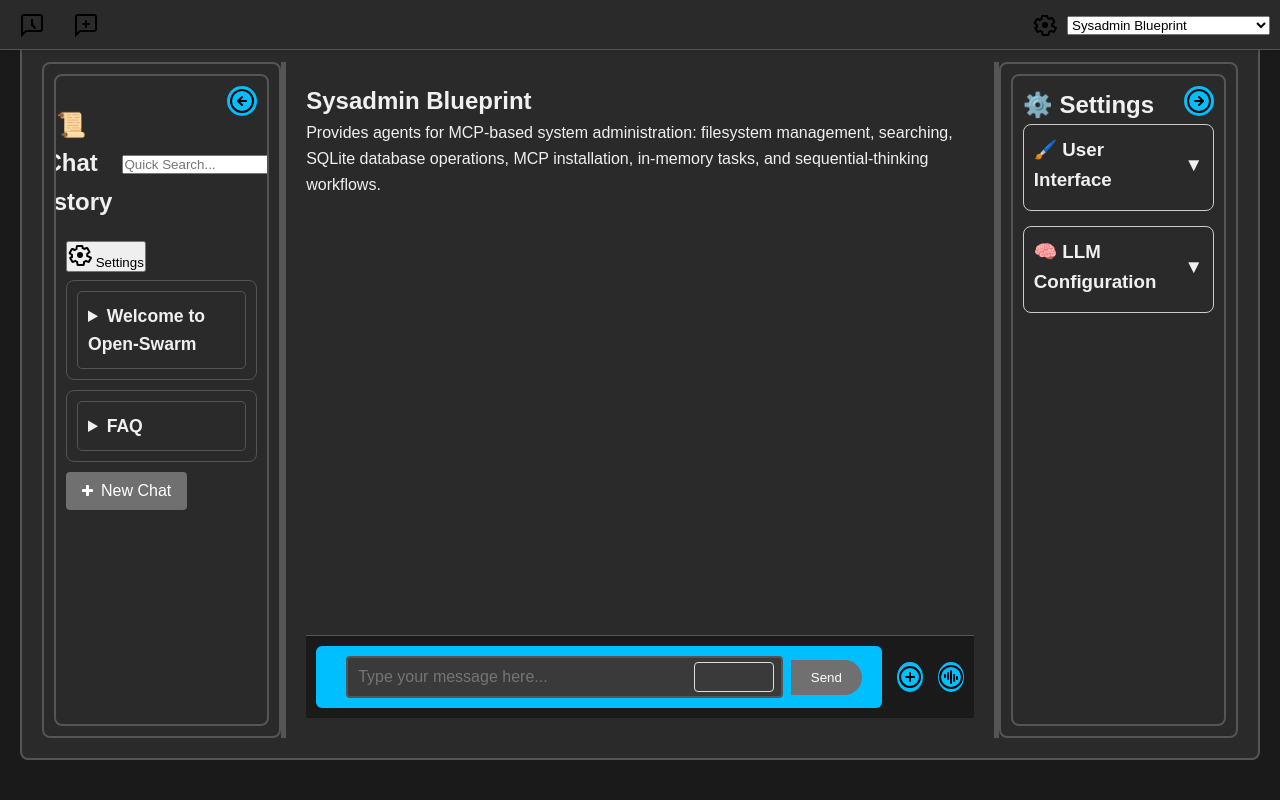
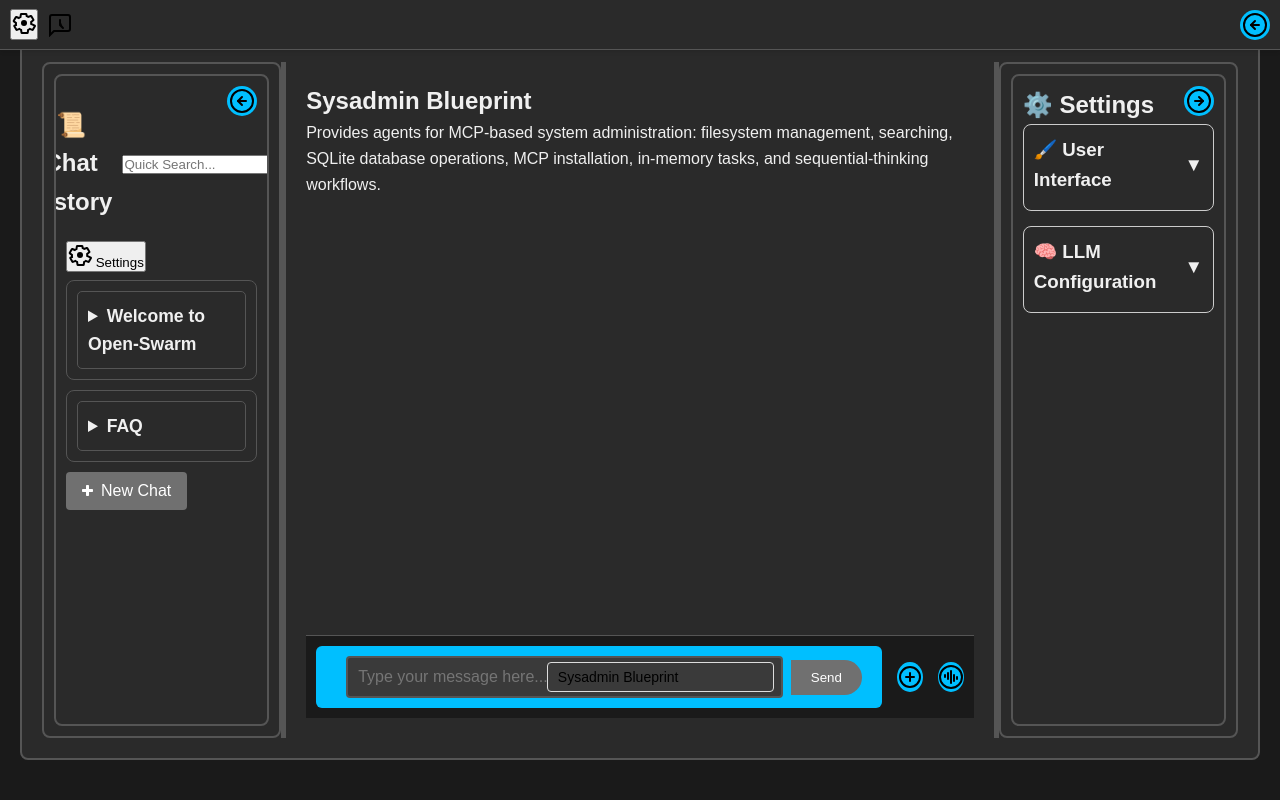
Before and after one commit to mkc909/open-swarm-mcp, a Django app: template src/swarm/templates/rest_mode/blueprint_page.html in a window 1280 px wide. Run offline with Django 4.2, Linux system fonts and the light colour scheme; the template is opened without the code that fills it, so the values that code supplies are empty; parts of the project's set-up code (start-up, migrations or seed data) failed here and were passed over; some libraries are stand-ins or nearby versions.

Commit message:
feat(top_bar): add settings and close sidebar buttons, remove new chat button

```diff
--- a/src/swarm/templates/rest_mode/components/top_bar.html
+++ b/src/swarm/templates/rest_mode/components/top_bar.html
@@ -1,5 +1,15 @@
 {% load static %}
 <div class="top-bar">
+
+    <button id="settingsToggleButton" aria-label="Toggle Settings">
+        <img src="{% static 'rest_mode/svg/settings.svg' %}" alt="Settings">
+        <span class="btn-label">Settings</span>
+    </button>
+
+    <!-- Close Sidebar Button -->
+    <button class="sidebar-hide-btn" id="leftSidebarHideBtn">
+        <img src="{% static 'rest_mode/svg/arrow_left.svg' %}" alt="Hide Chat Pane">
+    </button>
 
     <!-- Logo and Buttons (Left) -->
     <div class="top-bar-left">
@@ -7,27 +17,14 @@
             <img src="{% static 'rest_mode/svg/chat_history.svg' %}" alt="Chat History">
             <span class="btn-label">Chat History</span>
         </button>
-        <button id="newChatButton" class="top-bar-btn" aria-label="New Chat">
-            <img src="{% static 'rest_mode/svg/new_chat.svg' %}" alt="New Chat">
-            <span class="btn-label">New Chat</span>
-        </button>
     </div>
 
     <!-- Settings (Right) -->
     <div class="top-bar-right">
 
-        <button id="settingsToggleButton" class="top-bar-btn" aria-label="Toggle Settings">
-            <img src="{% static 'rest_mode/svg/settings.svg' %}" alt="Settings">
-            <span class="btn-label">Settings</span>
-        </button>
-
         <!-- Blueprint Name and Dropdown -->
         <div class="blueprint-container">
             <h2 id="blueprintTitle" class="blueprint-title"></h2>
-
-            <!-- Blueprint Dropdown -->
-            <label for="blueprintDropdown" class="blueprint-dropdown-label"></label>
-            <select id="blueprintDropdown" aria-label="Select Blueprint"></select>
 
             <!-- Hidden Blueprint Metadata -->
             <div id="blueprintMetadata" class="hidden">
```
